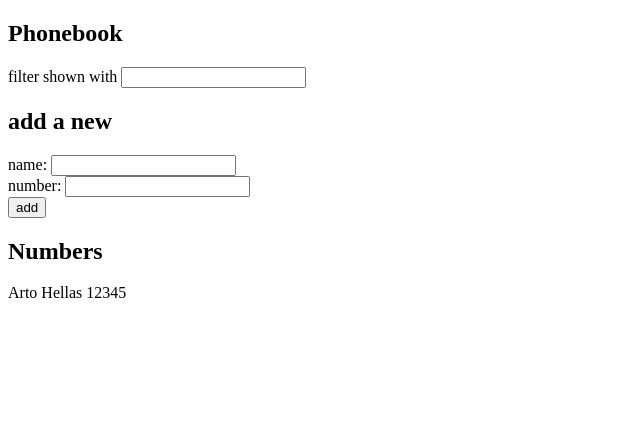
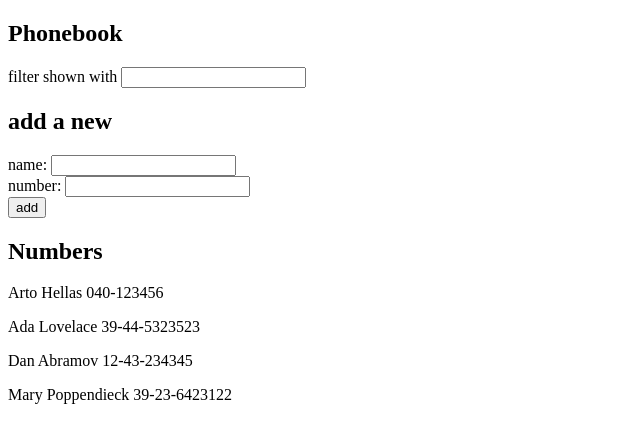
Before and after one commit to mronursari/fullstacksubmissions, a React (Vite) app in the folder part2/phonebook/: page / in a window 1280 px wide. Shown: the top 442 px of the page, without its empty margins (0-640 px from the left). Built offline with nearby package versions, Linux system fonts and the light colour scheme; data requests are answered from the project's data file.

Commit message:
Exercise 2.11

```diff
--- /dev/null
+++ b/part2/phonebook/db.json
@@ -0,0 +1,24 @@
+{
+    "persons":[
+      {
+        "name": "Arto Hellas",
+        "number": "040-123456",
+        "id": 1
+      },
+      {
+        "name": "Ada Lovelace",
+        "number": "39-44-5323523",
+        "id": 2
+      },
+      {
+        "name": "Dan Abramov",
+        "number": "12-43-234345",
+        "id": 3
+      },
+      {
+        "name": "Mary Poppendieck",
+        "number": "39-23-6423122",
+        "id": 4
+      }
+    ]
+  }
--- a/part2/phonebook/package.json
+++ b/part2/phonebook/package.json
@@ -7,9 +7,11 @@
     "dev": "vite",
     "build": "vite build",
     "lint": "eslint . --ext js,jsx --report-unused-disable-directives --max-warnings 0",
-    "preview": "vite preview"
+    "preview": "vite preview",
+    "server": "json-server -p3001 --watch db.json"
   },
   "dependencies": {
+    "axios": "^1.5.0",
     "react": "^18.2.0",
     "react-dom": "^18.2.0"
   },
@@ -21,6 +23,7 @@
     "eslint-plugin-react": "^7.32.2",
     "eslint-plugin-react-hooks": "^4.6.0",
     "eslint-plugin-react-refresh": "^0.4.3",
+    "json-server": "^0.17.3",
     "vite": "^4.4.5"
   }
 }
--- a/part2/phonebook/src/App.jsx
+++ b/part2/phonebook/src/App.jsx
@@ -1,4 +1,5 @@
-import { useState } from 'react'
+import { useState, useEffect } from 'react'
+import axios from 'axios'
 
 const Person = ({person}) => {
   return(
@@ -50,13 +51,18 @@
 }
 
 const App = () => {
-  const [persons, setPersons] = useState([
-    { name: 'Arto Hellas',
-      number: '12345' }
-  ])
+  const [persons, setPersons] = useState([])
   const [newName, setNewName] = useState('')
   const [newNumber, setNewNumber] = useState('')
   const [searchedName, setSearchedName] = useState('')
+
+  useEffect(() => {
+    axios
+      .get('http://localhost:3001/persons')
+      .then(response => {
+        setPersons(response.data)
+      })
+  }, [])
 
   const addPerson = (event) =>
   {
```
Also changed, not shown: 1 other file (tests, documents, lock files or other folders).
